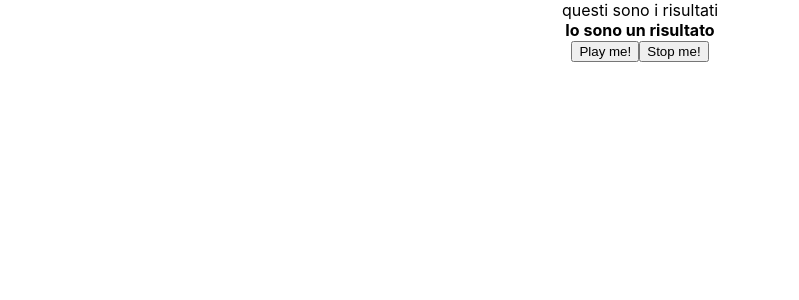
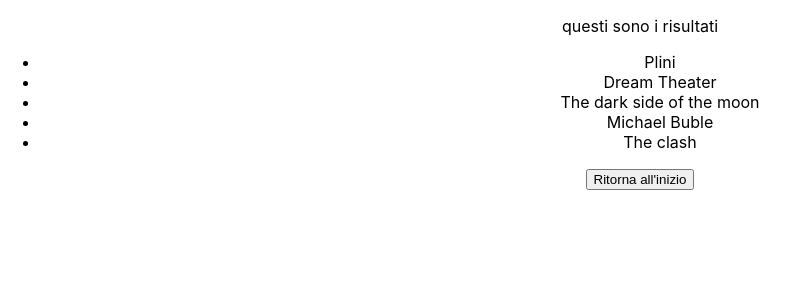
Before and after one commit to MarcoMaz/moody-app, a React (Create React App) app: page /#/results in a window 1280 px wide. Shown: the top 300 px of the page, without its empty margins (0-799 px from the left). Built offline with nearby package versions, Linux system fonts and the light colour scheme.

Commit message:
add logic

```diff
--- a/src/views/Results.js
+++ b/src/views/Results.js
@@ -1,6 +1,13 @@
+import { useState } from 'react';
+import { Link } from 'react-router-dom'
+
 import audio from '../dormono.mp3';
 
+import fakeData from './fakeData'
+
 const Results = () => {
+	const [ activeAlbum, setActiveAlbum ] = useState('')
+	const [ visibleAlbum, setVisibleAlbum ] = useState(false)
 
 	let newAudio = new Audio(audio)
 
@@ -12,15 +19,33 @@
 		newAudio.pause()
 	}
 
+	const handleClick = (music) => {
+		setActiveAlbum(music.album)
+		setVisibleAlbum(true)
+	}
 
 	return(
 		<div>
-			questi sono i risultati
-			<div>
-				<strong>Io sono un risultato</strong><br/>
-				<button onClick={start}>Play me!</button>
-				<button onClick={stop}>Stop me!</button>
-			</div>
+			<p>questi sono i risultati</p>
+			<ul>
+				{
+					fakeData.rosi.map((music, index) => (
+						<li onClick={() => handleClick(music)} key={index}>{music.album}</li>
+					))
+				}
+			</ul>
+			{
+				visibleAlbum &&
+				<div>
+					<strong>Hai scelto { activeAlbum}</strong><br/>
+					<button onClick={start}>Play me!</button>
+					<button onClick={stop}>Stop me!</button>
+					<button onClick={() => setVisibleAlbum(false)}>Cambia canzone</button>
+				</div>
+			}
+			<Link to="/">
+				<button>Ritorna all'inizio</button>
+			</Link>
 		</div>
 	)
 }
--- /dev/null
+++ b/src/views/fakeData.js
@@ -0,0 +1,21 @@
+const fakeData = {
+	"rosi": [
+		{
+			"album": "Plini"
+		},
+		{
+			"album": "Dream Theater"
+		},
+		{
+			"album": "The dark side of the moon"
+		},
+		{
+			"album": "Michael Buble"
+		},
+		{
+			"album": "The clash"
+		}
+	]
+}
+
+export default fakeData
```
